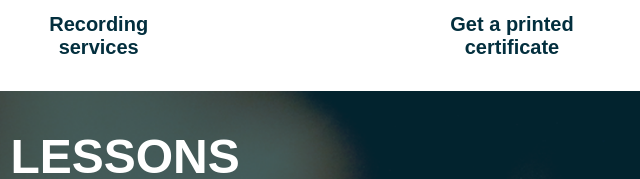
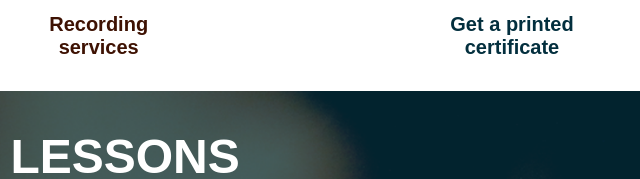
Before and after one commit to planeswalker1/sass, a plain HTML site: page index.html in a window 1280 px wide. In both pictures the pointer is over the link 246 px from the left and 1179 px from the top of the page. Shown: the part 1144-1323 px from the top of the page, 148-788 px from the left. Drawn offline with Linux system fonts and the light colour scheme.

Commit message:
Added hover effect on .services a tags

```diff
--- a/main.css
+++ b/main.css
@@ -91,6 +91,10 @@ h2 {
     text-decoration: none;
   }
 
+  .services p a:hover {
+    color: #3e1203;
+  }
+
 /*lessons styles*/
 .lessons {
   background-image: url(img/banner-2.png);
```
